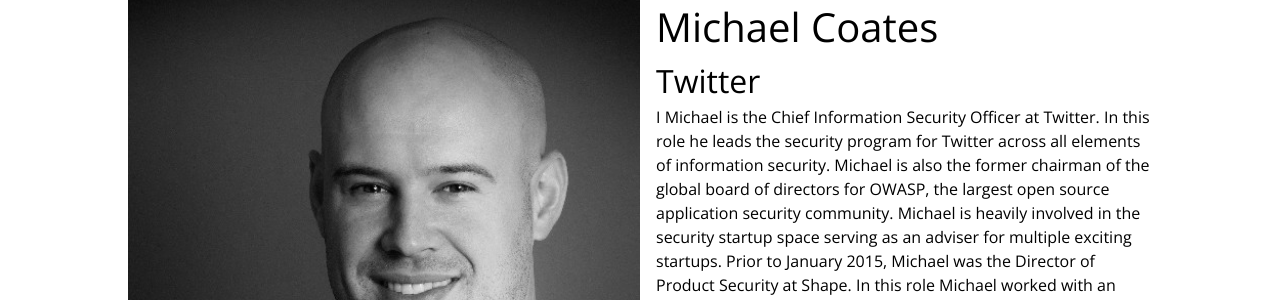
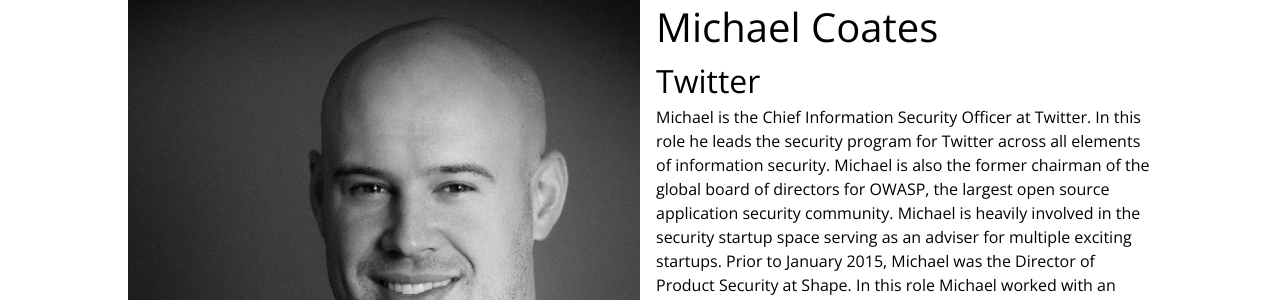
Before and after one commit to OWASP/AppSecUSA2018, a Jekyll site: the page built from program/keynote-coates.md, in a window 1280 px wide. Shown: the part 429-729 px from the top of the page. Built offline with Jekyll 4.4.1, drawn with Linux system fonts in a browser that asks for light colours; some of the changed text lies outside the part shown.

```diff
--- a/_data/keynotespeakers.yml
+++ b/_data/keynotespeakers.yml
@@ -20,7 +20,7 @@
   name       : Michael Coates
   company    : Twitter
   bio        : |
-    I Michael is the Chief Information Security Officer at Twitter. In this role he leads the security program for Twitter across all elements of information security. Michael is also the former chairman of the global board of directors for OWASP, the largest open source application security community. Michael is heavily involved in the security startup space serving as an adviser for multiple exciting startups.
+    Michael is the Chief Information Security Officer at Twitter. In this role he leads the security program for Twitter across all elements of information security. Michael is also the former chairman of the global board of directors for OWASP, the largest open source application security community. Michael is heavily involved in the security startup space serving as an adviser for multiple exciting startups.
 
     Prior to January 2015, Michael was the Director of Product Security at Shape. In this role Michael worked with an amazing team to drastically change the way organizations defend their applications against modern application attacks. Prior, Michael was at Mozilla where he built and lead the security assurance program to protect nearly half a billion Firefox users, Mozilla web applications, and infrastructure. Before building and leading security programs, Michael was a hands on security practitioner assessing the application and network security for some of the largest banks, governments and enterprises around the world.
 
```
